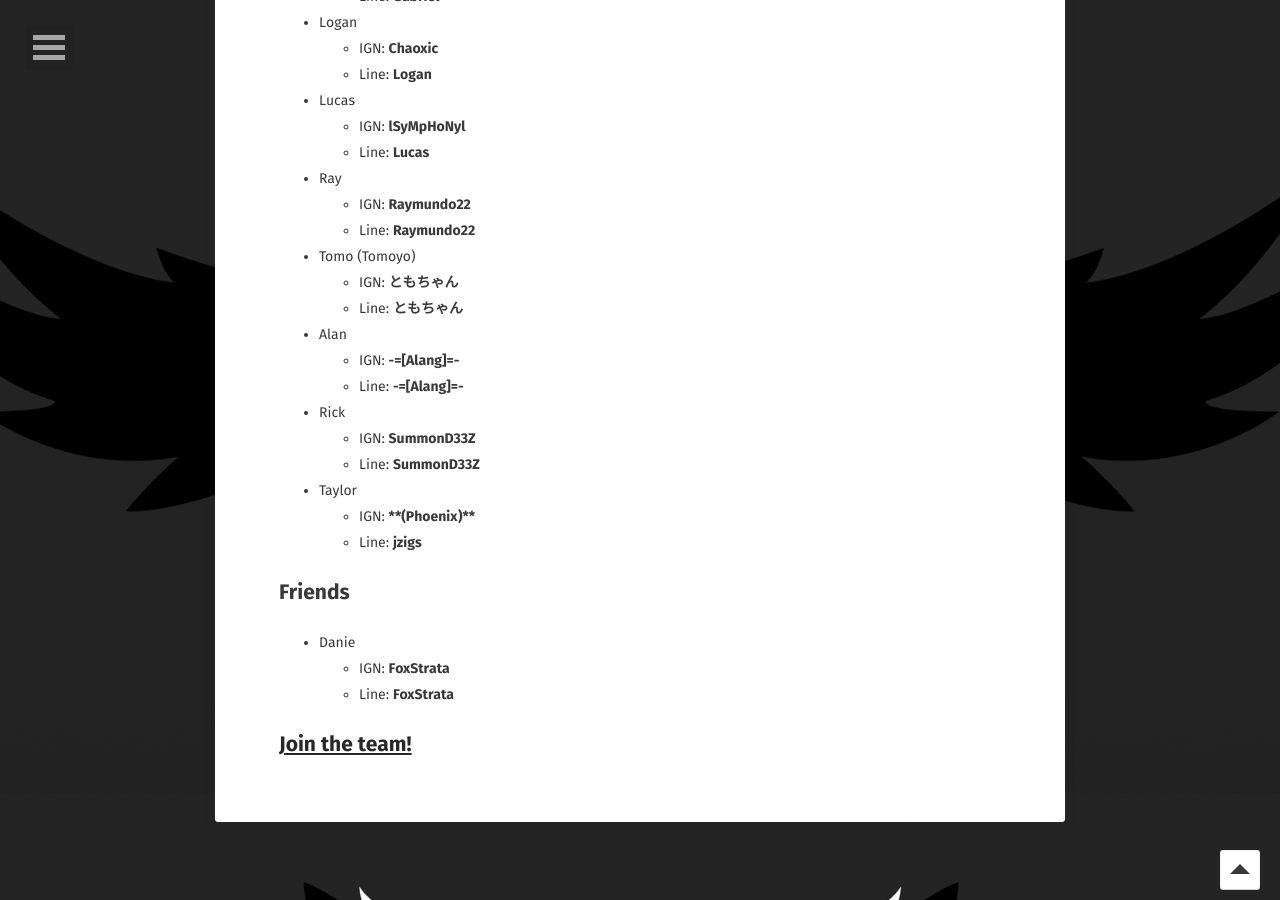
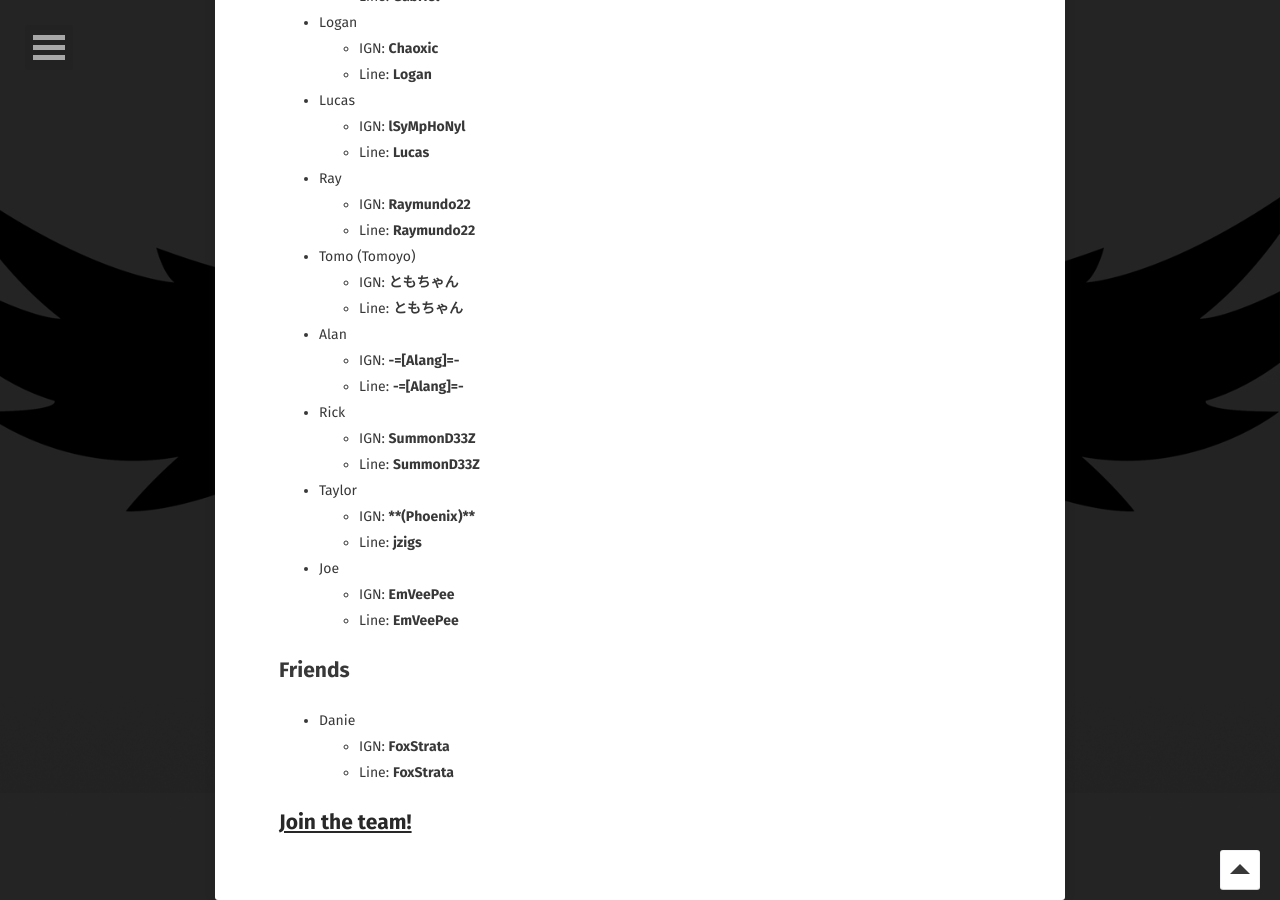
Before and after one commit to davk28/brokenluck.github.io, a Jekyll site: the page built from members/index.md, in a window 1280 px wide and 900 px high, scrolled down 1007 px. Built offline with Jekyll 4.4.1, drawn with Linux system fonts in a browser that asks for light colours; some web fonts are replaced.

Commit message:
Update /members.

```diff
--- a/members/index.md
+++ b/members/index.md
@@ -54,6 +54,9 @@ comments: false
 * Taylor
   * IGN: <b>\*\*(Phoenix)\*\*</b>
   * Line: <b>jzigs</b>
+* Joe
+  * IGN: <b>EmVeePee</b>
+  * Line: <b>EmVeePee</b>
 
 ## Friends
 
```
